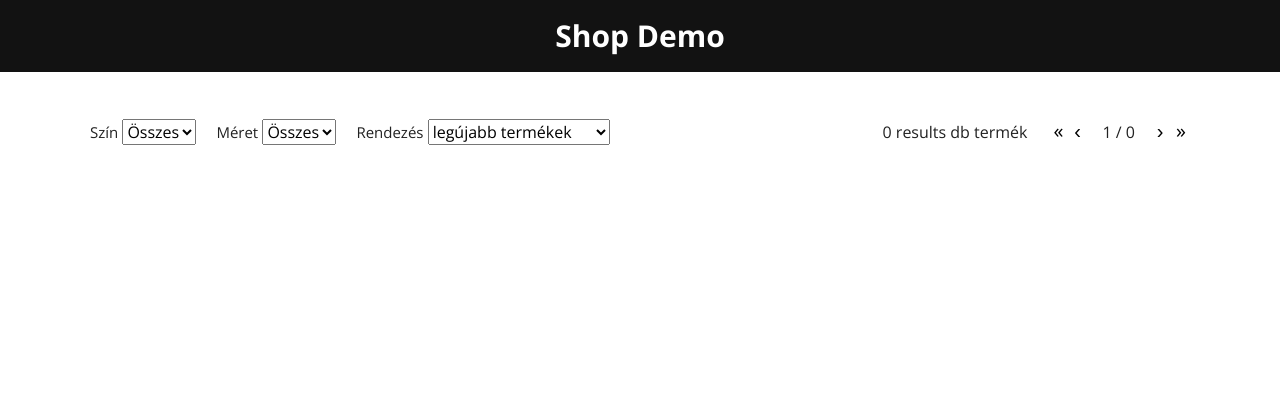
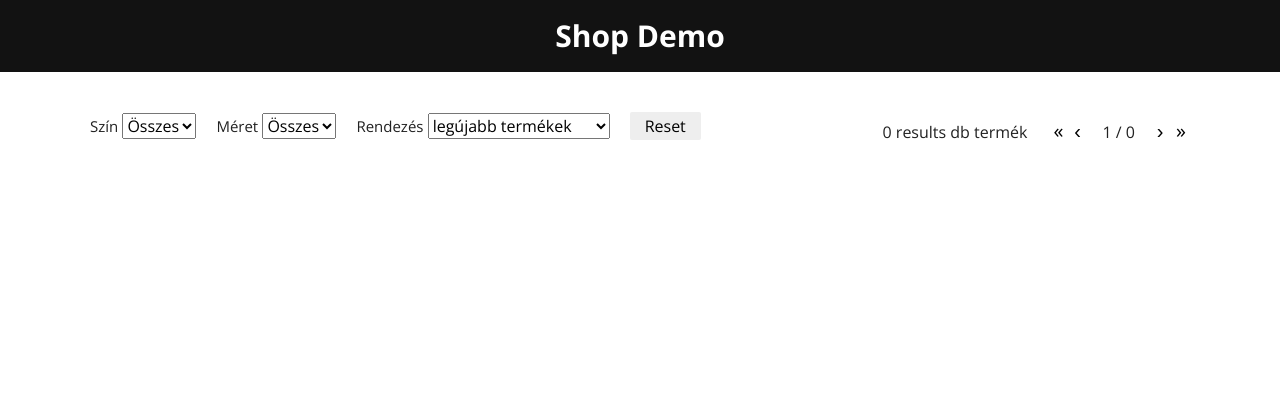
Before and after one commit to daniel-fodor/shop-tesztfeladat, a PHP site: page / in a window 1280 px wide. Shown: the top 420 px of the page. Run offline with PHP 8.4, Linux system fonts and the light colour scheme; data that the repository does not hold is empty.

Commit message:
add reset

```diff
--- a/css/main.css
+++ b/css/main.css
@@ -160,7 +160,7 @@ main {
   justify-content: space-between;
 }
 
-.products__filters {
+.products__filters form {
   display: flex;
   align-items: center;
 }
@@ -278,6 +278,18 @@ main {
 .products__item .normal-price.isSale {
     color: #aaa;
     text-decoration-line: line-through;
+}
+
+.reset-btn {
+    cursor: pointer;
+    background: #eee;
+    padding: 5px 15px;
+    border-radius: 2px;
+    transition: all .35s ease-in-out;
+}
+
+.reset-btn:hover {
+    box-shadow: 0 0 10px rgba(0, 0, 0, 0.25);
 }
 
 .page-footer {
--- a/index.php
+++ b/index.php
@@ -10,6 +10,7 @@
         <div class="products">
           <div class="products__top">
             <div class="products__filters">
+              <form action="." method="POST">
                 <div class="filter-item">
                   <span>Szín</span>
                   <select name="color-select" id="colorSelect">
@@ -41,6 +42,10 @@
                     <option value="4">legolcsóbb termékek</option>
                   </select>
                 </div>
+                <div>
+                  <button type="button" class="reset-btn">Reset</button>
+                </div>
+              </form>
             </div>
 
             <div class="products__pagination">
--- a/js/main.js
+++ b/js/main.js
@@ -6,21 +6,32 @@ var stepButtons = document.querySelectorAll(".steps button");
 
 /* filters */
 sizeSelect.addEventListener("change", function(evt) {
-    var selectedVal = evt.target.value;
-    var selectPage = $(".counter").find('.current').text().trim();
-    sentAjaxRequest(selectPage, selectedVal, "size");
+    var selectPage = $(".counter")
+        .find(".current")
+        .text()
+        .trim();
+    sentAjaxRequest(selectPage);
 });
 
 colorSelect.addEventListener("change", function(evt) {
-    var selectedVal = evt.target.value;
-    var selectPage = $(".counter").find('.current').text().trim();
-    sentAjaxRequest(selectPage, selectedVal, "color");
+    var selectPage = $(".counter")
+        .find(".current")
+        .text()
+        .trim();
+    sentAjaxRequest(selectPage);
 });
 
 orderSelect.addEventListener("change", function(evt) {
-    var selectedVal = evt.target.value;
-    var selectPage = $(".counter").find('.current').text().trim();
-    sentAjaxRequest(selectPage, selectedVal, "order");
+    var selectPage = $(".counter")
+        .find(".current")
+        .text()
+        .trim();
+    sentAjaxRequest(selectPage);
+});
+
+$('.reset-btn').on('click', function() {
+    resetAllItems();
+    sentAjaxRequest(1);
 });
 
 /* pagination */
@@ -28,11 +39,15 @@ var buttonItems = [].slice.call(stepButtons);
 buttonItems.forEach(function(item, idx) {
     item.addEventListener("click", function() {
         var dataVal = item.dataset.page;
-        sentAjaxRequest(dataVal, selectedVal = null, "pagination");
+        sentAjaxRequest(dataVal);
     });
 });
 
-function sentAjaxRequest(pageVal, selectedVal, typeVal) {
+function resetAllItems() {
+    $('form').trigger('reset');
+}
+
+function sentAjaxRequest(pageVal) {
     // filters
     var orderVal = $("#orderSelect").val();
     var sizeVal = $("#sizeSelect").val();
@@ -40,7 +55,7 @@ function sentAjaxRequest(pageVal, selectedVal, typeVal) {
     var page = 1;
 
     if (pageVal === "+1") {
-        pageTxt =  $(".counter")
+        pageTxt = $(".counter")
             .find(".current")
             .text()
             .trim();
@@ -57,7 +72,7 @@ function sentAjaxRequest(pageVal, selectedVal, typeVal) {
     }
 
     if (pageVal === "-1") {
-        pageTxt =  $(".counter")
+        pageTxt = $(".counter")
             .find(".current")
             .text()
             .trim();
@@ -90,6 +105,7 @@ function sentAjaxRequest(pageVal, selectedVal, typeVal) {
         },
         success: function(result) {
             if (result) {
+                console.log(result);
                 $(".products__list").empty();
                 $(".products__list").append(result.data);
 
@@ -98,10 +114,13 @@ function sentAjaxRequest(pageVal, selectedVal, typeVal) {
                     .html(page);
 
                 var total = result.total;
-                $('.product-numbers').find('.value').text(total);
+                $(".product-numbers")
+                    .find(".value")
+                    .text(total);
                 total = Math.ceil(total / 8);
-                $(".counter").find('.all').text(total);
-
+                $(".counter")
+                    .find(".all")
+                    .text(total);
             } else {
                 $(".products__list").empty();
                 $(".products__list").append("Nincs találat!");
@@ -109,6 +128,11 @@ function sentAjaxRequest(pageVal, selectedVal, typeVal) {
         },
         error: function(err) {
             console.log(err);
+
+            if (err.responseText) {
+                $(".products__list").empty();
+                $(".products__list").append(err.responseText);
+            }
         }
     });
 }
```
Lines whose indentation alone changed are shown as unchanged.
